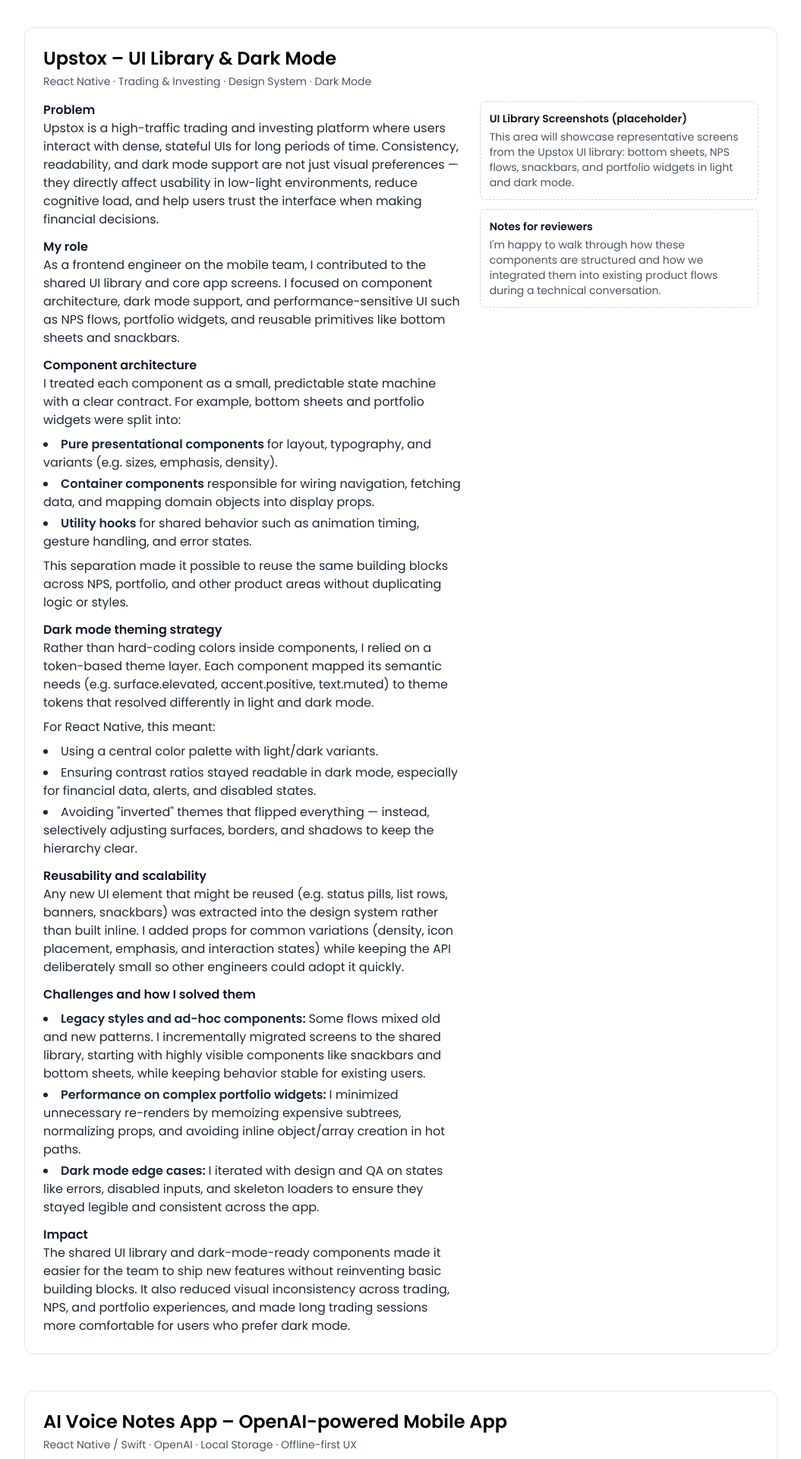
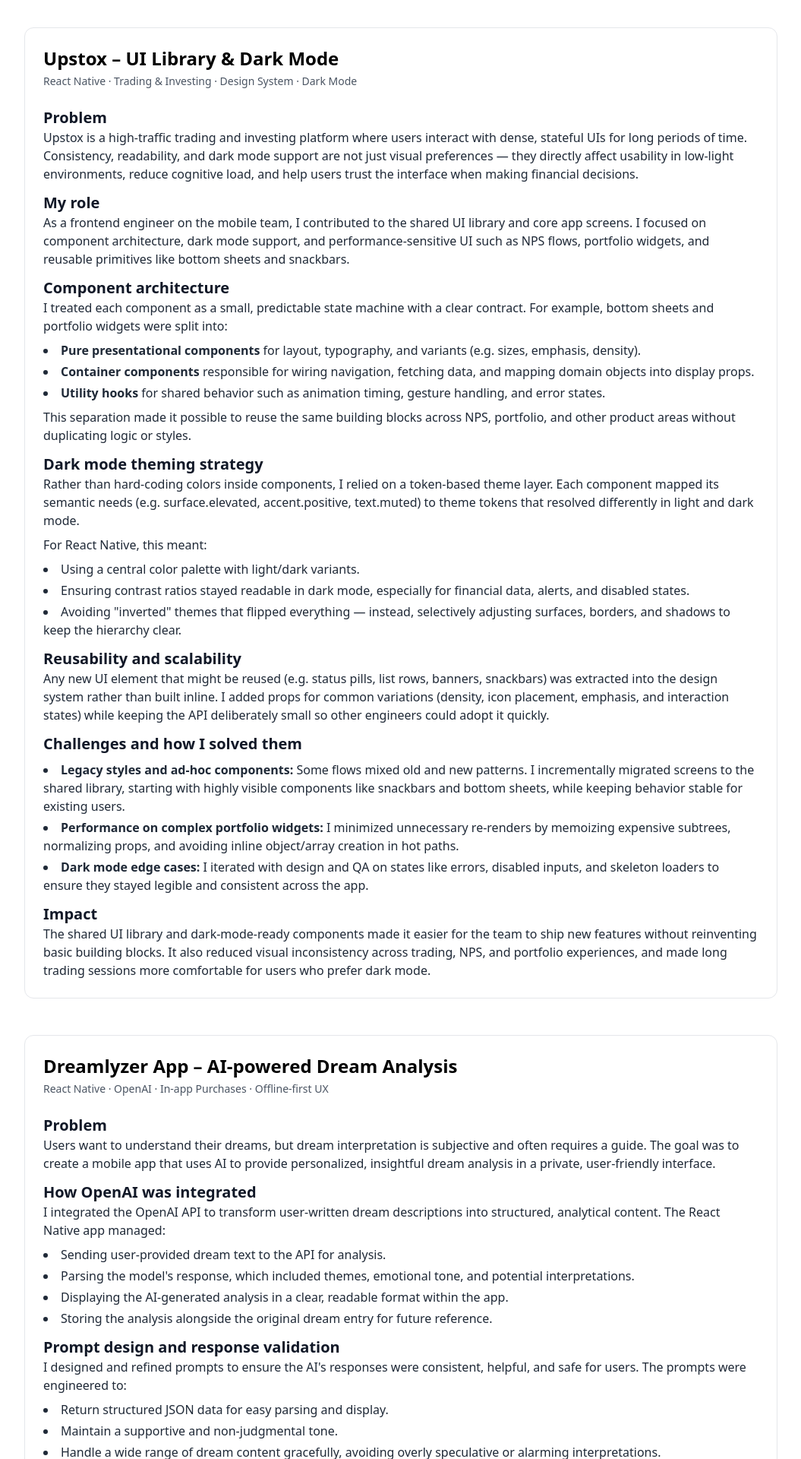
Before and after one commit to saadsiddiqui07/saad.portfolio, a Next.js app: page / in a window 1280 px wide. Shown: the part 880-2800 px from the top of the page at 76% size, without its empty margins (112-1167 px from the left). Built offline with nearby package versions, Linux system fonts and the light colour scheme.

Commit message:
Fix: case studies and technical writing section

```diff
--- a/components/case-studies/index.tsx
+++ b/components/case-studies/index.tsx
@@ -6,7 +6,7 @@
   return (
     <section
       id="case-studies"
-      className={`${poppins.className} mt-20 mx-5 sm:mx-10 md:mx-20 space-y-12`}
+      className={`mt-20 mx-5 sm:mx-10 md:mx-20 space-y-12`}
       aria-labelledby="case-studies-heading"
     >
       <header className="space-y-2">
@@ -29,24 +29,23 @@
           key={study.id}
           className="space-y-4 rounded-xl border border-gray-200 dark:border-gray-800 bg-white dark:bg-[#0b0b0b] p-5 sm:p-6"
         >
-          <header>
-            <h3 className="text-xl sm:text-2xl font-semibold text-black dark:text-white">
+          <header className="flex flex-row items-center justify-between">
+            <div className="flex-1 mb-2">
+              <a href={study.appStoreURL} target="_blank" rel="non-referrer">
+                <h3 className="text-xl sm:text-2xl font-semibold text-black dark:text-white hover:underline">
                   {study.title}
                 </h3>
+              </a>
               <p className="mt-1 text-xs sm:text-sm text-gray-600 dark:text-gray-400">
                 {study.tags}
               </p>
+            </div>
           </header>
 
-          <div
-            className={`grid gap-6 ${
-              study.aside ? "md:grid-cols-[minmax(0,3fr)_minmax(0,2fr)]" : ""
-            }`}
-          >
           <div className="space-y-3 text-sm sm:text-base text-gray-800 dark:text-gray-200">
             {study.sections.map((section, idx) => (
               <div key={idx}>
-                  <p className="font-semibold text-gray-900 dark:text-gray-100">
+                <p className="font-semibold text-gray-900 dark:text-gray-100 text-xl sm:text-xl">
                   {section.heading}
                 </p>
                 {section.content && <p>{section.content}</p>}
@@ -69,36 +68,6 @@
               </div>
             ))}
           </div>
-
-            {study.aside && (
-              <aside className="space-y-3 text-xs sm:text-sm text-gray-600 dark:text-gray-400">
-                {study.aside.screenshots && (
-                  <div className="rounded-lg border border-dashed border-gray-300 dark:border-gray-700 p-3">
-                    <p className="font-semibold text-gray-900 dark:text-gray-100">
-                      {study.aside.screenshots.title}
-                    </p>
-                    <p className="mt-1">{study.aside.screenshots.description}</p>
-                  </div>
-                )}
-                {study.aside.demo && (
-                  <div className="rounded-lg border border-dashed border-gray-300 dark:border-gray-700 p-3">
-                    <p className="font-semibold text-gray-900 dark:text-gray-100">
-                      {study.aside.demo.title}
-                    </p>
-                    <p className="mt-1">{study.aside.demo.description}</p>
-                  </div>
-                )}
-                {study.aside.notes && (
-                  <div className="rounded-lg border border-dashed border-gray-300 dark:border-gray-700 p-3">
-                    <p className="font-semibold text-gray-900 dark:text-gray-100">
-                      {study.aside.notes.title}
-                    </p>
-                    <p className="mt-1">{study.aside.notes.description}</p>
-                  </div>
-                )}
-              </aside>
-            )}
-          </div>
         </article>
       ))}
     </section>
--- a/components/writing/index.tsx
+++ b/components/writing/index.tsx
@@ -5,7 +5,7 @@
   return (
     <section
       id="writing"
-      className={`${poppins.className} mt-20 mx-5 sm:mx-10 md:mx-20 space-y-10`}
+      className="mt-20 mx-5 sm:mx-10 md:mx-20 space-y-10"
       aria-labelledby="writing-heading"
     >
       <header className="space-y-2">
--- a/data/index.ts
+++ b/data/index.ts
@@ -6,7 +6,7 @@
   name: "Saad Siddiqui",
   headline: "Frontend Engineer building AI & Fintech products with React and React Native",
   subheadline:
-    "I design and ship performance-focused interfaces with clean architecture, reusable components, and product-first thinking — from trading dashboards to AI-powered mobile apps.",
+    "I design and ship performance-focused interfaces with clean architecture, reusable components, and product-first thinking from trading dashboards to AI-powered mobile apps.",
   expertise:
     "Frontend engineer focused on scalable, high-performance web and mobile experiences using React, React Native, and Next.js.",
   company: {
@@ -63,6 +63,7 @@
       id: "upstox",
       title: "Upstox – UI Library & Dark Mode",
       tags: "React Native · Trading & Investing · Design System · Dark Mode",
+      appStoreURL: "https://apps.apple.com/vn/app/upstox-demat-stock-mf-ipo/id1584953620",
       sections: [
         {
           heading: "Problem",
@@ -141,118 +142,114 @@
             "The shared UI library and dark-mode-ready components made it easier for the team to ship new features without reinventing basic building blocks. It also reduced visual inconsistency across trading, NPS, and portfolio experiences, and made long trading sessions more comfortable for users who prefer dark mode.",
         },
       ],
-      aside: {
-        screenshots: {
-          title: "UI Library Screenshots (placeholder)",
-          description:
-            "This area will showcase representative screens from the Upstox UI library: bottom sheets, NPS flows, snackbars, and portfolio widgets in light and dark mode.",
-        },
-        notes: {
-          title: "Notes for reviewers",
-          description:
-            "I'm happy to walk through how these components are structured and how we integrated them into existing product flows during a technical conversation.",
-        },
-      },
     },
     {
-      id: "ai-voice-notes",
-      title: "AI Voice Notes App – OpenAI-powered Mobile App",
-      tags: "React Native / Swift · OpenAI · Local Storage · Offline-first UX",
+      id: "dreamlyzer-app",
+      title: "Dreamlyzer App – AI-powered Dream Analysis",
+      tags: "React Native · OpenAI · In-app Purchases · Offline-first UX",
+      appStoreURL: "https://apps.apple.com/in/app/dreamlyzer-dream-analysis/id6474172301",
       sections: [
         {
           heading: "Problem",
           content:
-            "Raw voice recordings are hard to revisit and even harder to turn into actionable notes. The goal was to turn unstructured audio into concise insights, summaries, and follow-ups without forcing users to manually tag or organize everything.",
+            "Users want to understand their dreams, but dream interpretation is subjective and often requires a guide. The goal was to create a mobile app that uses AI to provide personalized, insightful dream analysis in a private, user-friendly interface.",
         },
         {
           heading: "How OpenAI was integrated",
           content:
-            "I integrated OpenAI APIs to transform transcripts into structured outputs such as summaries, key points, and suggested tags. The mobile app handled:",
+            "I integrated the OpenAI API to transform user-written dream descriptions into structured, analytical content. The React Native app managed:",
           list: [
             {
-              text: "Sending trimmed, user-approved transcripts to the API.",
+              text: "Sending user-provided dream text to the API for analysis.",
             },
             {
-              text: "Mapping model responses into a normalized internal format (e.g. summary, action_items, topics).",
+              text: "Parsing the model's response, which included themes, emotional tone, and potential interpretations.",
             },
             {
-              text: "Persisting results alongside the original recording so users could always fall back to the raw audio.",
+              text: "Displaying the AI-generated analysis in a clear, readable format within the app.",
+            },
+            {
+              text: "Storing the analysis alongside the original dream entry for future reference.",
             },
           ],
         },
         {
           heading: "Prompt design and response validation",
           content:
-            "I iterated on prompts to keep responses deterministic enough for a production UI. Prompts emphasized:",
+            "I designed and refined prompts to ensure the AI's responses were consistent, helpful, and safe for users. The prompts were engineered to:",
           list: [
             {
-              text: "Returning stable JSON structures instead of free-form prose.",
+              text: "Return structured JSON data for easy parsing and display.",
             },
             {
-              text: "Keeping outputs concise so they fit naturally into mobile layouts and cards.",
+              text: "Maintain a supportive and non-judgmental tone.",
             },
             {
-              text: "Handling incomplete or noisy input (short notes, background noise, partial thoughts) without throwing errors.",
+              text: "Handle a wide range of dream content gracefully, avoiding overly speculative or alarming interpretations.",
             },
           ],
           footer:
-            "On the client, I validated responses before updating state, with fallbacks for malformed or partial data so that the app never left the user in a broken state.",
+            "The app included client-side validation to handle any unexpected API responses, ensuring a stable user experience.",
         },
         {
           heading: "Mobile UX challenges with AI",
           content:
-            "AI on mobile introduces latency, connectivity issues, and the possibility of errors outside the user's control. I designed around this by:",
+            "The app needed to feel responsive and reliable, even with the potential for network latency and API errors. I addressed this by:",
           list: [
             {
-              text: "Showing optimistic UI states with skeletons and clear \"processing\" indicators while waiting for OpenAI.",
+              text: "Implementing loading states and skeleton screens to provide immediate feedback while waiting for the AI's response.",
             },
             {
-              text: "Allowing users to continue browsing older notes while a new transcription/analysis was in progress.",
+              text: "Allowing users to browse their past dreams while a new analysis was in progress.",
             },
             {
-              text: "Surfacing recoverable errors with helpful copy (e.g. network issues, expired keys) and retry actions instead of generic alerts.",
+              text: "Providing clear error messages and retry options for issues like network failures or API timeouts.",
             },
           ],
         },
         {
           heading: "State management and local storage",
           content:
-            "I used local storage (SQLite on React Native, persistent storage on iOS) to keep recordings and AI outputs available offline. The state layer distinguished between:",
+            "I used local storage to ensure that users' dream entries and analyses were available offline. The state management system differentiated between:",
           list: [
             {
-              label: "Local-only drafts",
-              text: "that had not yet been sent to the API.",
+              label: "Local drafts",
+              text: "that had not yet been sent for analysis.",
             },
             {
-              label: "Synced notes",
-              text: "with confirmed AI analysis.",
+              label: "Synced dreams",
+              text: "with a completed AI analysis.",
             },
             {
-              label: "Failed or pending jobs",
-              text: "that needed retries.",
+              label: "Pending or failed requests",
+              text: "that could be retried.",
             },
           ],
           footer:
-            "This separation kept the UI responsive even when network conditions were poor and made it easy to resume processing later without losing data.",
+            "This offline-first approach ensured the app remained functional and responsive, regardless of network connectivity.",
+        },
+        {
+          heading: "In-App Purchases and Monetization",
+          content:
+            "To support the app, I integrated a monetization model using in-app purchases. This involved:",
+          list: [
+            {
+              text: "Implementing a credit-based system where users could purchase packs of dream analyses.",
+            },
+            {
+              text: "Using RevenueCat to manage in-app purchases and subscriptions, simplifying the process for both iOS and Android.",
+            },
+            {
+              text: "Creating a user-friendly paywall and purchase flow.",
+            },
+          ],
         },
         {
           heading: "What I learned",
           content:
-            "Building AI-first mobile experiences reinforced the importance of defensive UI design: treating AI as a best-effort enhancement on top of a solid core product, not as a single point of failure. It also pushed me to think carefully about latency, background work, and how to communicate uncertainty to users without overwhelming them.",
+            "Building an AI-powered mobile app taught me the importance of designing for uncertainty. It's crucial to treat the AI as a powerful but fallible part of the system. This project also deepened my skills in mobile UX, state management, and monetization strategies for consumer-facing apps.",
         },
       ],
-      aside: {
-        demo: {
-          title: "Demo / media placeholder",
-          description:
-            "This block is reserved for a short demo video or screen recording of the AI voice notes flow: recording, transcription, analysis, and organizing notes.",
-        },
-        notes: {
-          title: "Implementation notes",
-          description:
-            "Happy to dive into the exact state management patterns and retry logic used for OpenAI calls in a technical discussion.",
-        },
-      },
     },
     {
       id: "fintech-trading-ui",
--- a/pages/index.tsx
+++ b/pages/index.tsx
@@ -19,7 +19,7 @@
         <HeroSection />
         <CaseStudies />
         <WritingSection />
-        <GithubSection />
+        {/* <GithubSection /> */}
       </main>
     </div>
   );
```
Lines whose indentation alone changed are shown as unchanged.
